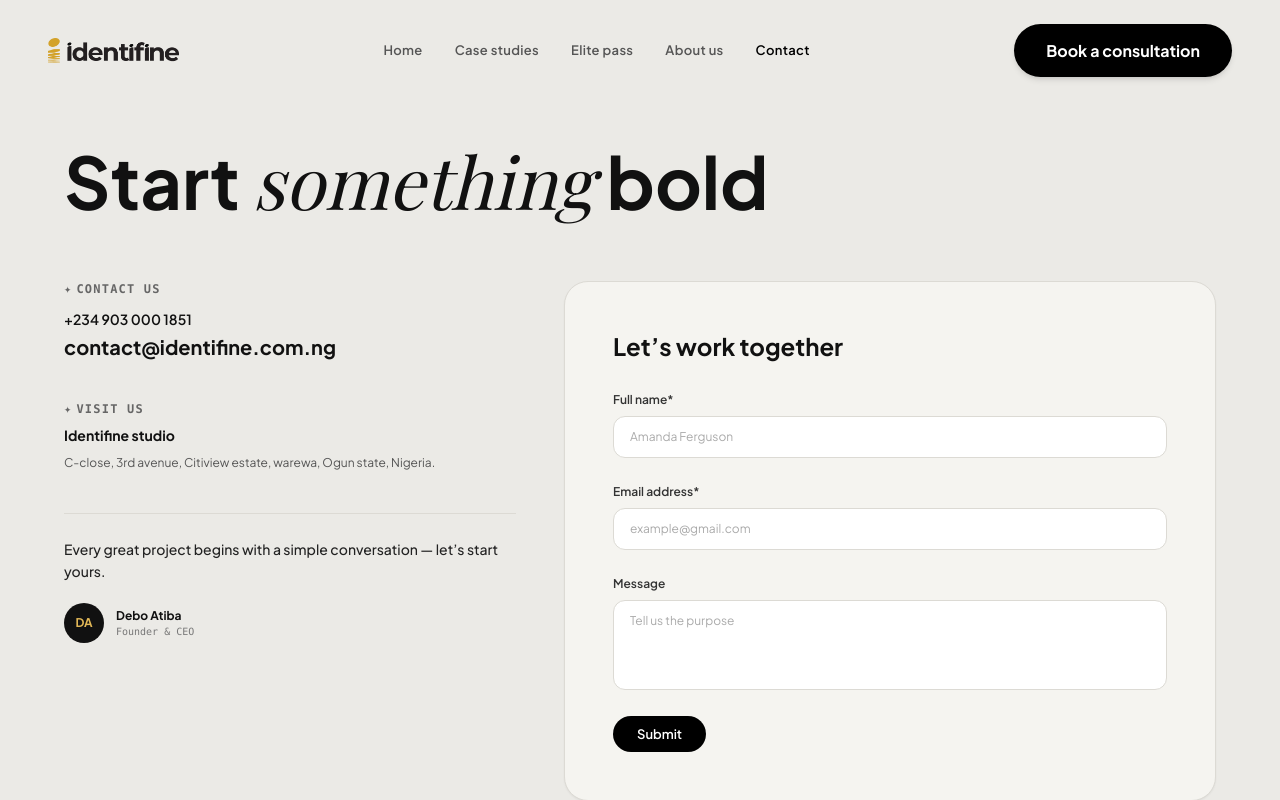
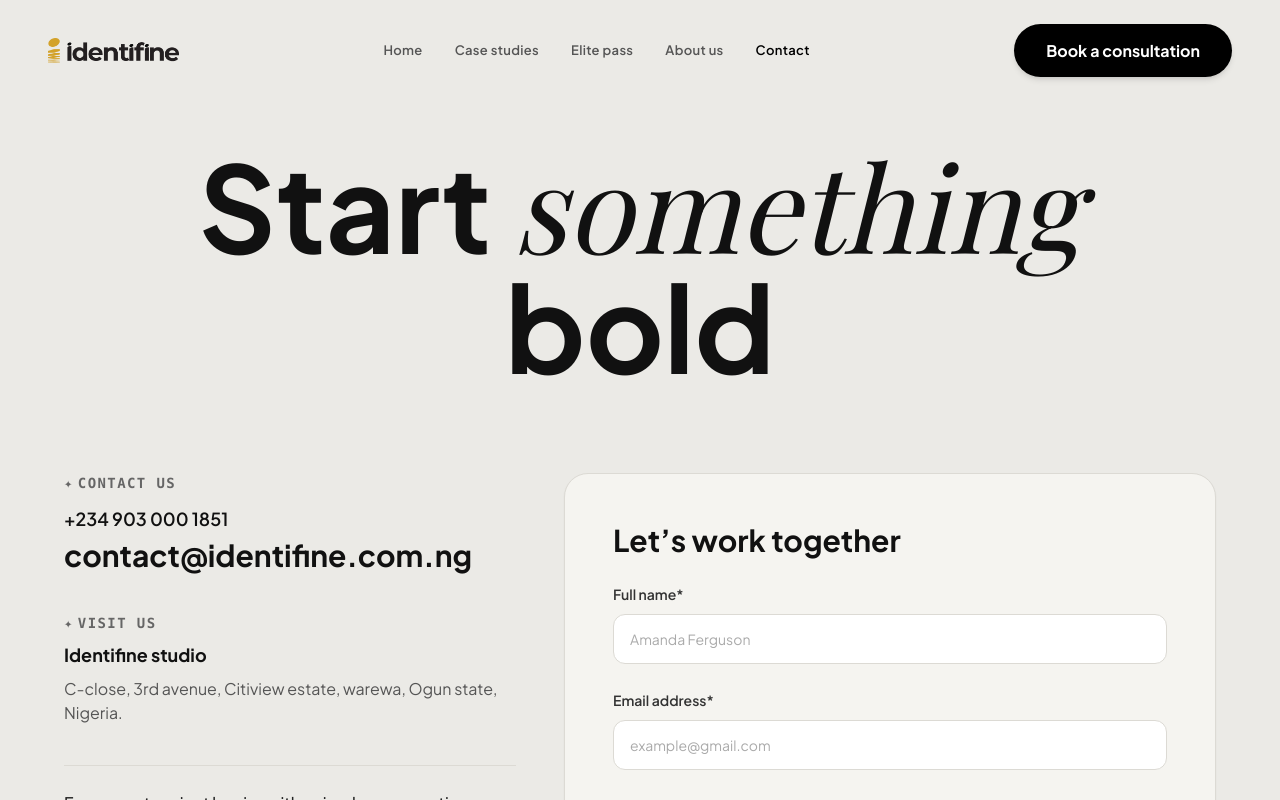
Before and after one commit to 0001-DEV/Identifine, a React (Vite) app: page /contact in a window 1280 px wide. Shown: the top 800 px of the page. Built offline with nearby package versions, Linux system fonts and the light colour scheme; the HTML template or start-up script is replaced by a standard one; a web font is replaced by a local one.

Commit message:
Increase font sizes and center align title on Contact Us page

```diff
--- a/src/pages/ContactPage.jsx
+++ b/src/pages/ContactPage.jsx
@@ -19,7 +19,7 @@ export default function ContactPage() {
       <div className="max-w-6xl mx-auto space-y-16">
 
         {/* Header */}
-        <h1 className="text-4xl sm:text-7xl font-sans font-bold text-[#111111] leading-tight">
+        <h1 className="text-5xl sm:text-8xl lg:text-[7.5rem] text-center font-sans font-bold text-[#111111] leading-tight pb-6">
           Start <em className="italic-serif text-[#111111] font-normal">something</em> bold
         </h1>
 
@@ -30,12 +30,12 @@ export default function ContactPage() {
 
             {/* Contact us */}
             <div className="space-y-3">
-              <div className="text-xs font-mono uppercase tracking-widest text-[#666666] font-bold flex items-center gap-1">
+              <div className="text-sm font-mono uppercase tracking-widest text-[#666666] font-bold flex items-center gap-1">
                 <span>✦</span> Contact us
               </div>
-              <div className="text-sm font-semibold text-[#111111]">
+              <div className="text-base sm:text-lg font-semibold text-[#111111]">
                 <a href="tel:+2349030001851" className="block hover:underline">+234 903 000 1851</a>
-                <a href="mailto:contact@identifine.com.ng" className="text-xl font-bold text-[#111111] block mt-1 hover:underline">
+                <a href="mailto:contact@identifine.com.ng" className="text-2xl sm:text-3xl font-bold text-[#111111] block mt-1 hover:underline">
                   contact@identifine.com.ng
                 </a>
               </div>
@@ -43,28 +43,28 @@ export default function ContactPage() {
 
             {/* Visit us */}
             <div className="space-y-2">
-              <div className="text-xs font-mono uppercase tracking-widest text-[#666666] font-bold flex items-center gap-1">
+              <div className="text-sm font-mono uppercase tracking-widest text-[#666666] font-bold flex items-center gap-1">
                 <span>✦</span> Visit us
               </div>
-              <div className="text-sm font-bold text-[#111111]">Identifine studio</div>
-              <p className="text-xs text-[#555555] leading-relaxed">
+              <div className="text-base sm:text-lg font-bold text-[#111111]">Identifine studio</div>
+              <p className="text-sm sm:text-base text-[#555555] leading-relaxed">
                 C-close, 3rd avenue, Citiview estate, warewa, Ogun state, Nigeria.
               </p>
             </div>
 
             {/* Founder Note */}
             <div className="pt-6 border-t border-[#DCDAD4] space-y-3">
-              <p className="text-sm font-medium text-[#222222] leading-relaxed">
+              <p className="text-base font-medium text-[#222222] leading-relaxed">
                 Every great project begins with a simple conversation — let’s start yours.
               </p>
 
               <div className="flex items-center gap-3 pt-2">
-                <div className="w-10 h-10 rounded-full bg-[#111111] text-[#E2B857] flex items-center justify-center font-bold text-xs">
+                <div className="w-12 h-12 rounded-full bg-[#111111] text-[#E2B857] flex items-center justify-center font-bold text-sm">
                   DA
                 </div>
                 <div>
-                  <div className="text-xs font-bold text-[#111111]">Debo Atiba</div>
-                  <div className="text-[10px] font-mono text-[#777777]">Founder & CEO</div>
+                  <div className="text-sm font-bold text-[#111111]">Debo Atiba</div>
+                  <div className="text-xs font-mono text-[#777777]">Founder & CEO</div>
                 </div>
               </div>
             </div>
@@ -75,48 +75,48 @@ export default function ContactPage() {
           <div className="lg:col-span-7">
             <div className="bg-[#F5F4F0] p-8 sm:p-12 rounded-3xl border border-[#DCDAD4] shadow-sm space-y-6">
 
-              <h2 className="text-2xl font-bold text-[#111111] font-sans">Let’s work together</h2>
+              <h2 className="text-3xl font-bold text-[#111111] font-sans">Let’s work together</h2>
 
               {!submitted ? (
-                <form onSubmit={handleSubmit} className="space-y-5">
-                  <div className="space-y-1.5">
-                    <label className="text-xs font-semibold text-[#333333]">Full name*</label>
+                <form onSubmit={handleSubmit} className="space-y-6">
+                  <div className="space-y-2">
+                    <label className="text-sm font-semibold text-[#333333]">Full name*</label>
                     <input
                       type="text"
                       required
                       value={formData.name}
                       onChange={(e) => setFormData({ ...formData, name: e.target.value })}
                       placeholder="Amanda Ferguson"
-                      className="w-full bg-white border border-[#DCDAD4] rounded-xl px-4 py-3 text-xs text-[#111111] placeholder-[#AAAAAA] focus:outline-none focus:border-[#111111]"
+                      className="w-full bg-white border border-[#DCDAD4] rounded-xl px-4 py-3.5 text-sm text-[#111111] placeholder-[#AAAAAA] focus:outline-none focus:border-[#111111]"
                     />
                   </div>
 
-                  <div className="space-y-1.5">
-                    <label className="text-xs font-semibold text-[#333333]">Email address*</label>
+                  <div className="space-y-2">
+                    <label className="text-sm font-semibold text-[#333333]">Email address*</label>
                     <input
                       type="email"
                       required
                       value={formData.email}
                       onChange={(e) => setFormData({ ...formData, email: e.target.value })}
                       placeholder="example@gmail.com"
-                      className="w-full bg-white border border-[#DCDAD4] rounded-xl px-4 py-3 text-xs text-[#111111] placeholder-[#AAAAAA] focus:outline-none focus:border-[#111111]"
+                      className="w-full bg-white border border-[#DCDAD4] rounded-xl px-4 py-3.5 text-sm text-[#111111] placeholder-[#AAAAAA] focus:outline-none focus:border-[#111111]"
                     />
                   </div>
 
-                  <div className="space-y-1.5">
-                    <label className="text-xs font-semibold text-[#333333]">Message</label>
+                  <div className="space-y-2">
+                    <label className="text-sm font-semibold text-[#333333]">Message</label>
                     <textarea
-                      rows={4}
+                      rows={5}
                       value={formData.message}
                       onChange={(e) => setFormData({ ...formData, message: e.target.value })}
                       placeholder="Tell us the purpose"
-                      className="w-full bg-white border border-[#DCDAD4] rounded-xl px-4 py-3 text-xs text-[#111111] placeholder-[#AAAAAA] focus:outline-none focus:border-[#111111] resize-none"
+                      className="w-full bg-white border border-[#DCDAD4] rounded-xl px-4 py-3.5 text-sm text-[#111111] placeholder-[#AAAAAA] focus:outline-none focus:border-[#111111] resize-none"
                     />
                   </div>
 
                   <button
                     type="submit"
-                    className="framer-pill-button text-xs px-8 py-3.5"
+                    className="framer-pill-button text-sm px-10 py-4"
                   >
                     Submit
                   </button>
```
